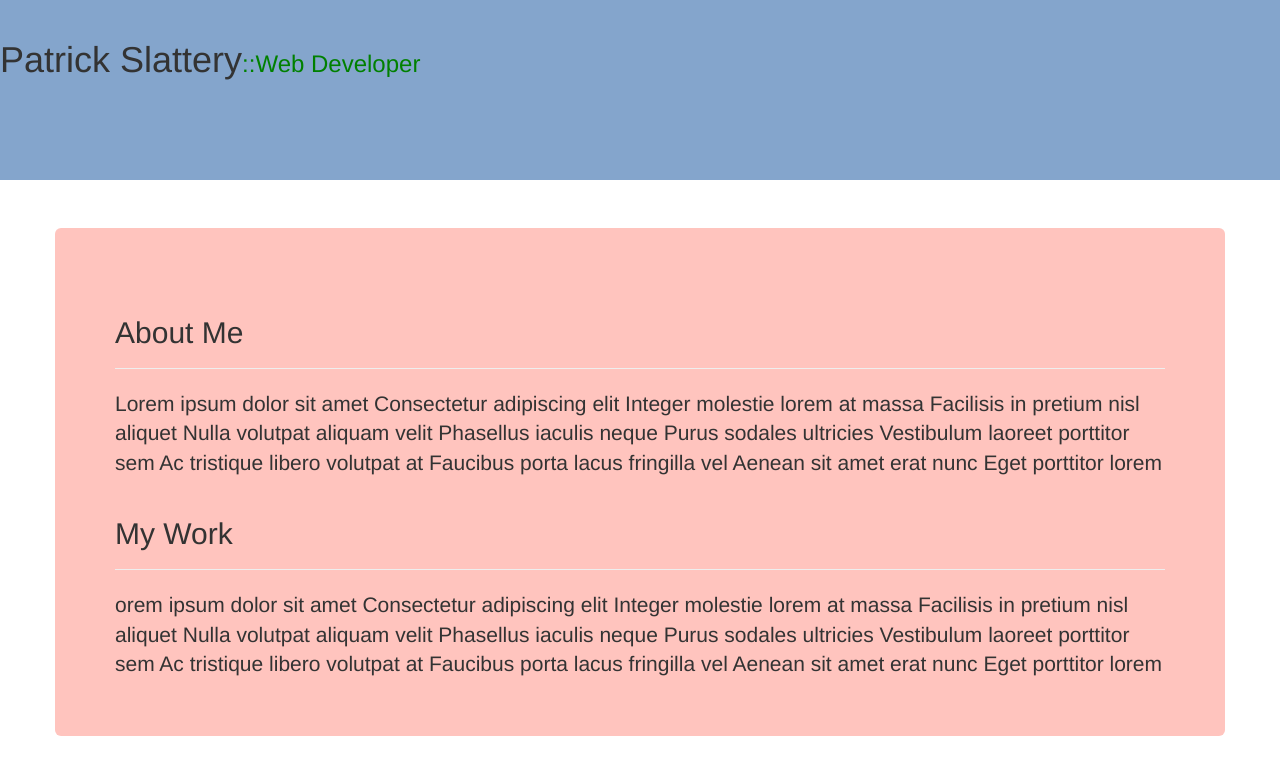
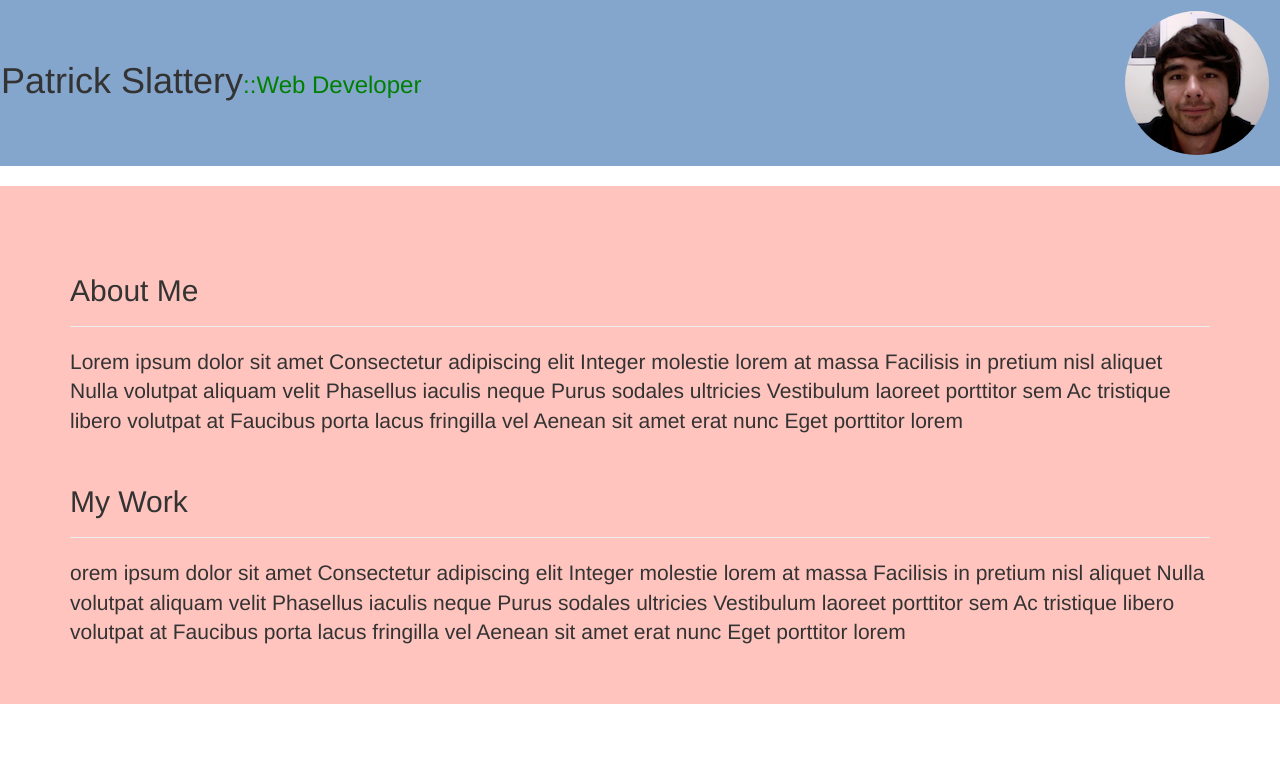
Before and after one commit to patslat/patslat.github.com, a Jekyll site: the page built from index.html, in a window 1280 px wide. Shown: the top 775 px of the page. Built offline with Jekyll 4.4.1, drawn with Linux system fonts in a browser that asks for light colours.

Commit message:
add picture

```diff
--- a/_includes/header.html
+++ b/_includes/header.html
@@ -1,3 +1,8 @@
-<div class="page-header">
-  <h1>{{ site.name }}<small>::Web Developer</small></h1>
+<div class="navbar header">
+  <div class="page-header pull-left">
+    <h1>{{ site.name }}<small>::Web Developer</small></h1>
+  </div>
+  <div class="pull-right my-face">
+    <img src="/img/me.png" alt="/img/me.png" class="img-circle"></img>
+  </div>
 </div>
--- a/_includes/main.html
+++ b/_includes/main.html
@@ -1,5 +1,5 @@
-<div class="main jumbotron">
-  <div class="section about-me">
+<div class="main-content jumbotron">
+  <div class="container about-me">
     <div class="about-me-header page-header">
       <h2>About Me</h2>
     </div>
@@ -21,7 +21,7 @@
     </div>
   </div>
 
-  <div class="section my-work">
+  <div class="container my-work">
     <div class="my-work-header page-header">
       <h2>My Work</h2>
     </div>
--- a/css/site.css
+++ b/css/site.css
@@ -5,7 +5,7 @@ body {
 
 .header {
   background-color: #84A5CC !important;
-  height: 20%;
+  border-radius: 0px !important;
 }
 
 .header small {
@@ -17,10 +17,11 @@ body {
 }
 
 .main-content {
-  padding-top:20%;
-  height:80%;
+  background-color: #FFC4BE !important;
 }
 
-.jumbotron {
-  background-color: #FFC4BE !important;
+.my-face {
+  margin: 10px;
+  height: 144px;
+  width: 144px;
 }
--- a/index.html
+++ b/index.html
@@ -9,15 +9,9 @@
 	<script src="/js/site.js"></script>
   <title>{{ site.name }}</title>
 </head>
-<body class="container">
-	<div class="navbar-fixed-top header">
+<body>
     {% include header.html %}
-	</div>
-	<div class="main-content row">
     {% include main.html %}
-  </div>
-	<div class="page-footer">
 		{% include footer.html %}
-	</div>
 </body>
 </html>
```
Also changed, not shown: img/me.jpeg (added), img/me.png (added). Lines whose indentation alone changed are shown as unchanged.
